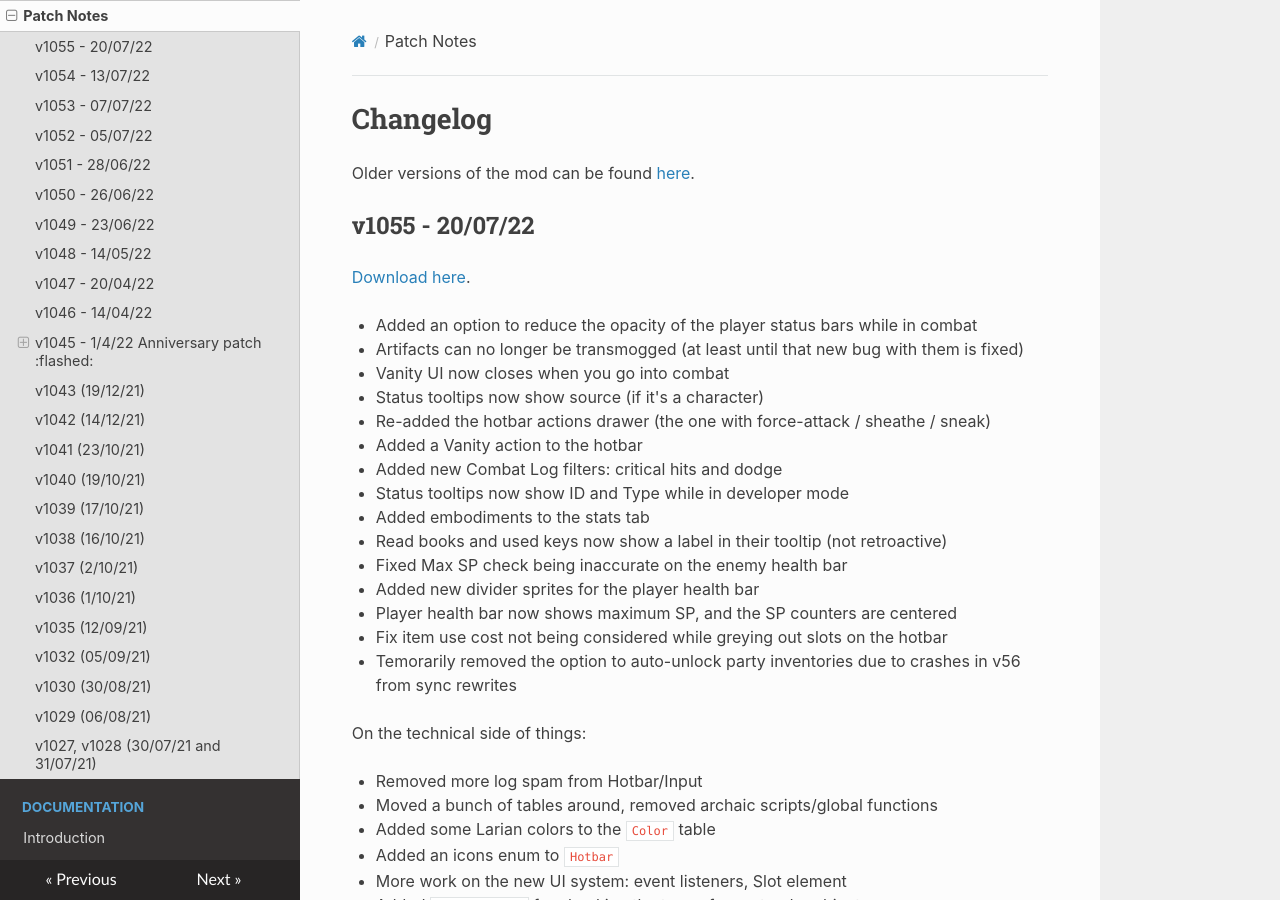
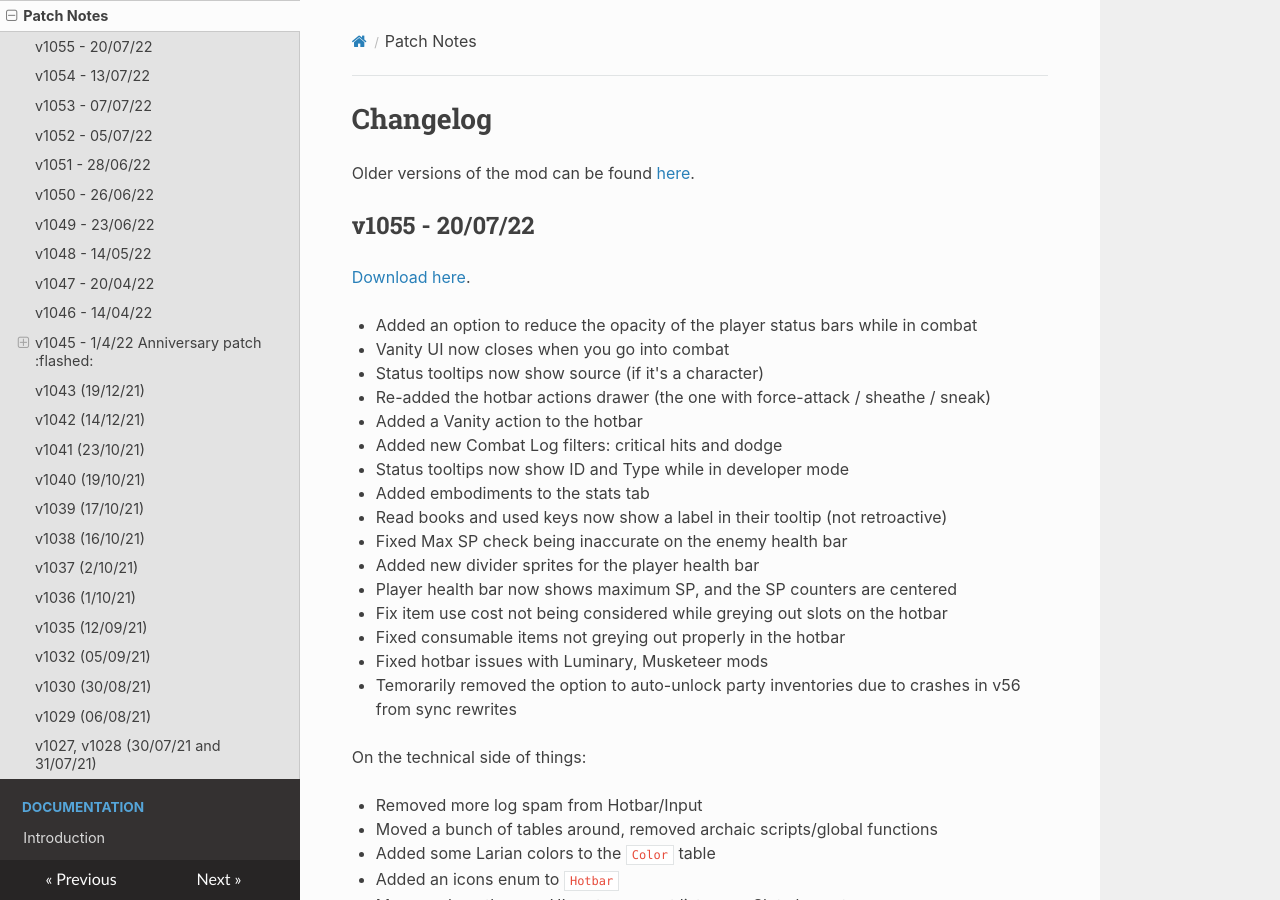
Before and after one commit to PinewoodPip/epip, an MkDocs documentation site: the page built from docs/patchnotes.md, in a window 1280 px wide and 900 px high. Built offline with MkDocs 1.6.1, drawn with Linux system fonts in a browser that asks for light colours; nearby versions of some CDN libraries.

Commit message:
Update patchnotes.md

```diff
--- a/docs/patchnotes.md
+++ b/docs/patchnotes.md
@@ -5,8 +5,8 @@ Older versions of the mod can be found [here](https://drive.google.com/drive/fol
 ## v1055 - 20/07/22
 [Download here](https://drive.google.com/file/d/1EDgufwqUGQpU3c-WlHV57OBwQ4mQbD-_/view?usp=sharing).
 
+
 - Added an option to reduce the opacity of the player status bars while in combat
-- Artifacts can no longer be transmogged (at least until that new bug with them is fixed)
 - Vanity UI now closes when you go into combat
 - Status tooltips now show source (if it's a character)
 - Re-added the hotbar actions drawer (the one with force-attack / sheathe / sneak)
@@ -19,6 +19,8 @@ Older versions of the mod can be found [here](https://drive.google.com/drive/fol
 - Added new divider sprites for the player health bar
 - Player health bar now shows maximum SP, and the SP counters are centered
 - Fix item use cost not being considered while greying out slots on the hotbar
+- Fixed consumable items not greying out properly in the hotbar
+- Fixed hotbar issues with Luminary, Musketeer mods
 - Temorarily removed the option to auto-unlock party inventories due to crashes in v56 from sync rewrites
 
 On the technical side of things:
```
